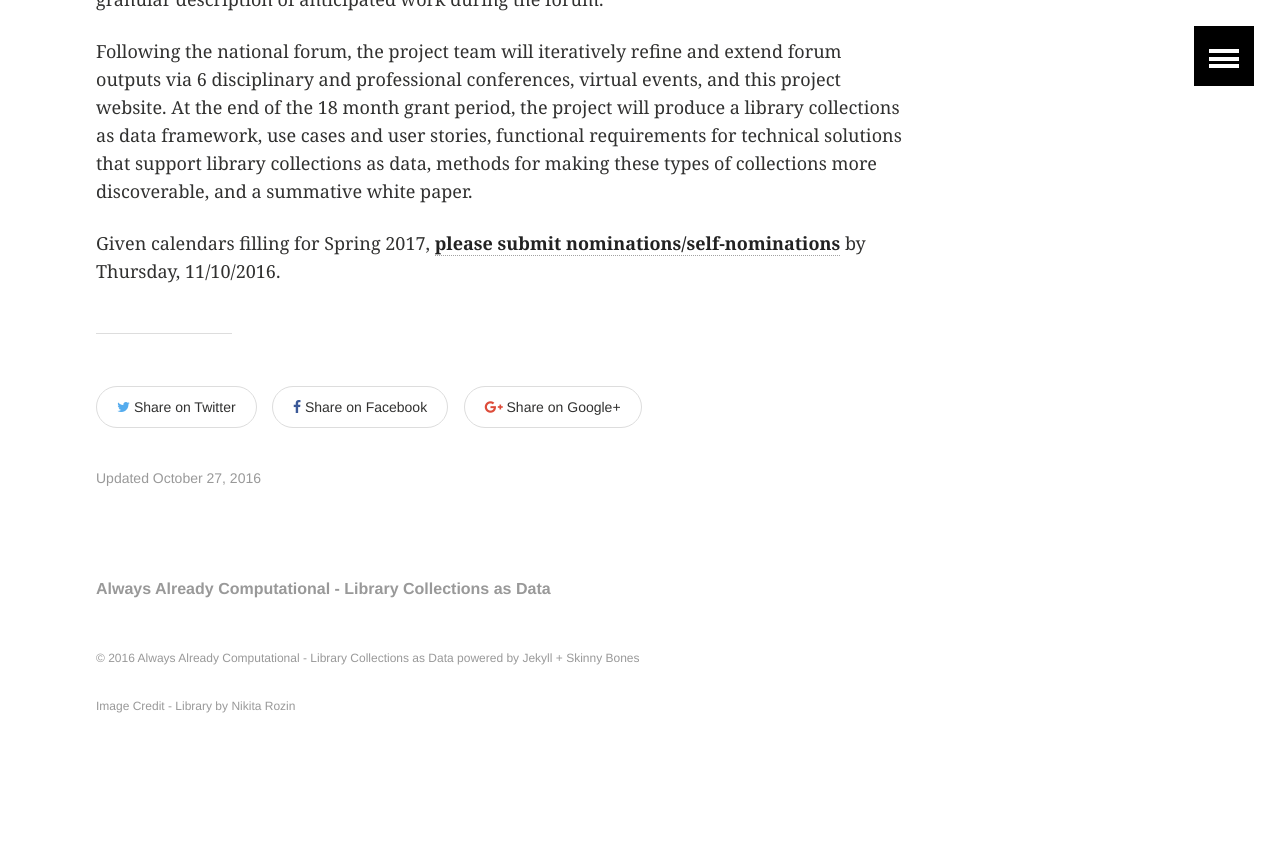
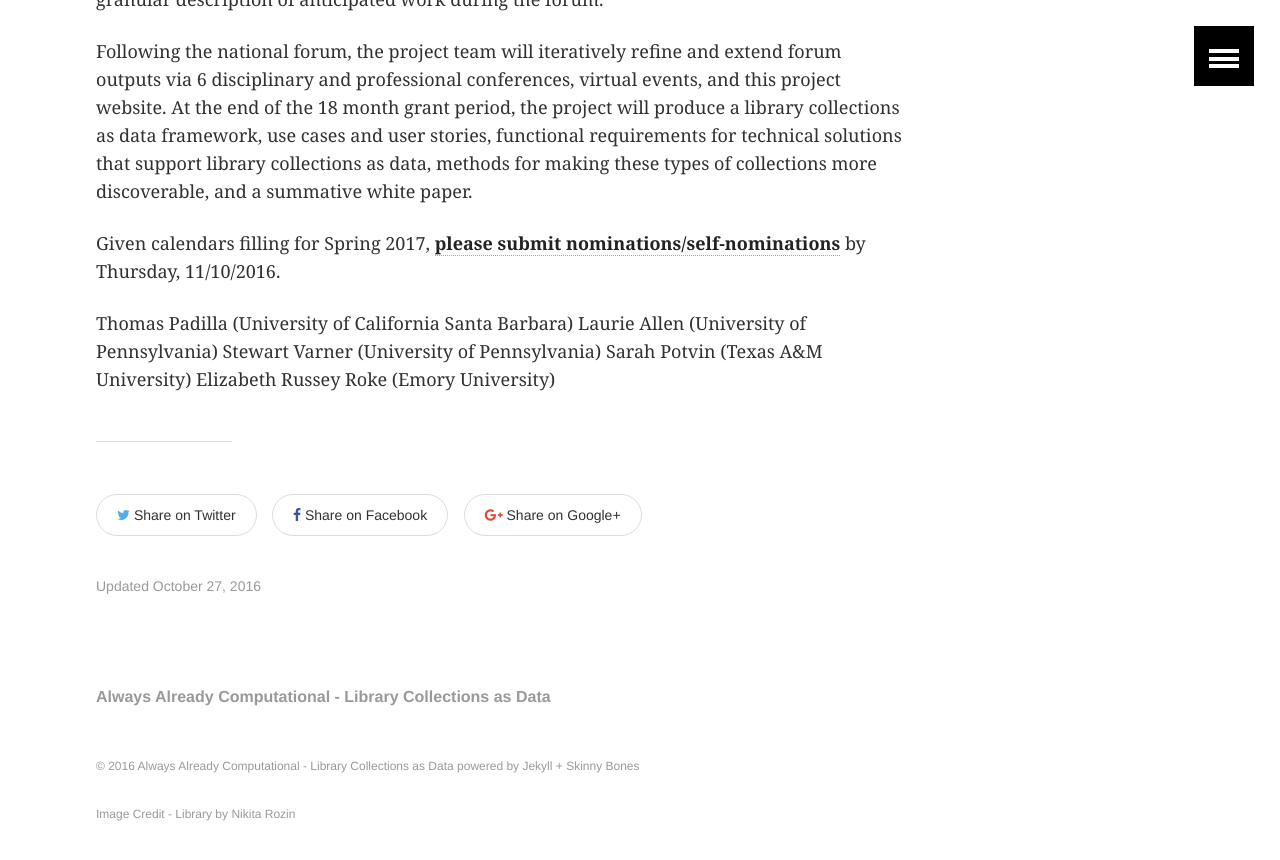
Before and after one commit to collectionsasdata/collectionsasdata.github.io, a Jekyll site: the page built from _posts/2016-10-27-nominations.markdown, in a window 1280 px wide and 900 px high, scrolled down 910 px. Shown: the top 860 px of the window. Built offline with Jekyll 4.4.1, drawn with Linux system fonts in a browser that asks for light colours; before the commit the page ends 1702 px from its top, so only the background shows below that.

Commit message:
Update 2016-10-27-nominations.markdown

```diff
--- a/_posts/2016-10-27-nominations.markdown
+++ b/_posts/2016-10-27-nominations.markdown
@@ -14,3 +14,9 @@ During the national forum, participants will work to draft a framework that will
 Following the national forum, the project team will iteratively refine and extend forum outputs via 6 disciplinary and professional conferences, virtual events, and this project website. At the end of the 18 month grant period, the project will produce a library collections as data framework, use cases and user stories, functional requirements for technical solutions that support library collections as data, methods for making these types of collections more discoverable, and a summative white paper.
 
 Given calendars filling for Spring 2017, [**please submit nominations/self-nominations**](https://docs.google.com/forms/d/e/1FAIpQLSesPxgwaDqhnbew_IWg5juTCnZVNNj5gkpCvIGwJ7F4ehfoOg/viewform) by Thursday, 11/10/2016.
+
+Thomas Padilla (University of California Santa Barbara)
+Laurie Allen (University of Pennsylvania)
+Stewart Varner (University of Pennsylvania)
+Sarah Potvin (Texas A&M University)
+Elizabeth Russey Roke (Emory University)
```
